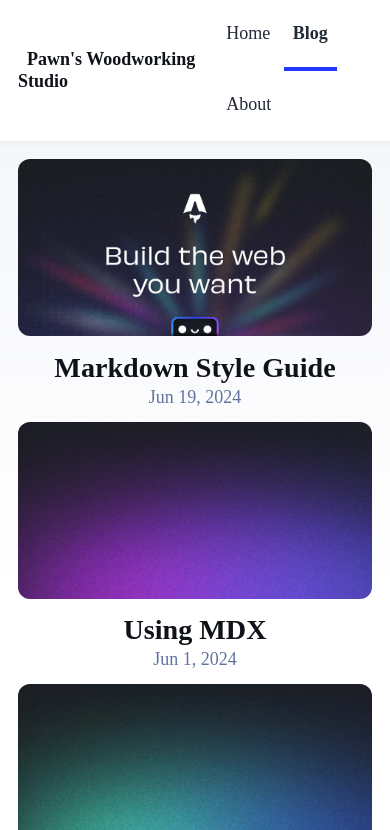
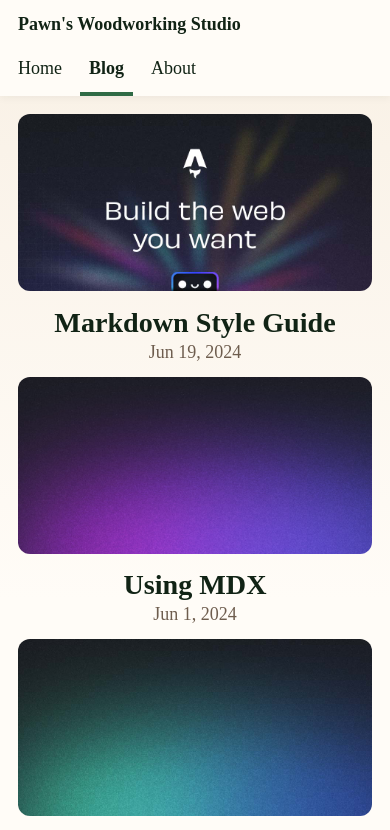
Before and after one commit to devKobe24/pawns-woodworking, an Astro site: page /blog in a window 390 px wide. Shown: the top 830 px of the page. Built offline with nearby package versions, Linux system fonts and the light colour scheme; Astro itself is replaced by a stand-in of ours.

Commit message:
style(layout): 브랜드 색상 적용과 모바일 헤더·줄바꿈 개선 (#5)
Co-authored-by: Claude Opus 5.5 <noreply@anthropic.com>

```diff
--- a/src/components/Header.astro
+++ b/src/components/Header.astro
@@ -26,7 +26,7 @@ import HeaderLink from './HeaderLink.astro';
 	header {
 		margin: 0;
 		padding: 0 1em;
-		background: white;
+		background: var(--paper);
 		box-shadow: 0 2px 8px rgba(var(--black), 5%);
 	}
 	h2 {
@@ -45,7 +45,7 @@ import HeaderLink from './HeaderLink.astro';
 	}
 	nav a {
 		padding: 1em 0.5em;
-		color: var(--black);
+		color: rgb(var(--black));
 		border-bottom: 4px solid transparent;
 		text-decoration: none;
 	}
@@ -61,5 +61,22 @@ import HeaderLink from './HeaderLink.astro';
 		.social-links {
 			display: none;
 		}
+		/* Stack the site name above the menu so neither wraps on phones. */
+		nav {
+			flex-direction: column;
+			align-items: flex-start;
+		}
+		h2 a {
+			display: block;
+			padding: 0.75em 0 0.25em;
+		}
+		.internal-links {
+			display: flex;
+			gap: 0.5em;
+			margin-left: -0.5em;
+		}
+		.internal-links a {
+			padding: 0.5em;
+		}
 	}
 </style>
--- a/src/pages/blog/index.astro
+++ b/src/pages/blog/index.astro
@@ -64,7 +64,7 @@ const posts = (await getCollection('blog')).sort(
 			}
 			ul li a:hover h4,
 			ul li a:hover .date {
-				color: rgb(var(--accent));
+				color: var(--accent);
 			}
 			ul a:hover img {
 				box-shadow: var(--box-shadow);
--- a/src/styles/global.css
+++ b/src/styles/global.css
@@ -5,13 +5,15 @@
  */
 
 :root {
-	--accent: #2337ff;
-	--accent-dark: #000d8a;
-	--black: 15, 18, 25;
-	--gray: 96, 115, 159;
-	--gray-light: 229, 233, 240;
-	--gray-dark: 34, 41, 57;
-	--gray-gradient: rgba(var(--gray-light), 50%), #fff;
+	/* Brand colors sampled from src/assets/pawns-woodworking-og.jpg */
+	--accent: #2f6a45;
+	--accent-dark: #112315;
+	--black: 17, 35, 21;
+	--gray: 110, 93, 78;
+	--gray-light: 244, 232, 216;
+	--gray-dark: 45, 38, 32;
+	--paper: #fffcf7;
+	--gray-gradient: rgba(var(--gray-light), 60%), var(--paper);
 	--box-shadow:
 		0 2px 6px rgba(var(--gray), 25%), 0 8px 24px rgba(var(--gray), 33%),
 		0 16px 32px rgba(var(--gray), 33%);
@@ -22,9 +24,12 @@ body {
 	padding: 0;
 	text-align: left;
 	background: linear-gradient(var(--gray-gradient)) no-repeat;
+	background-color: var(--paper);
 	background-size: 100% 600px;
 	word-wrap: break-word;
 	overflow-wrap: break-word;
+	/* Break Korean text at spaces, not between syllables. */
+	word-break: keep-all;
 	color: rgb(var(--gray-dark));
 	font-size: 20px;
 	line-height: 1.7;
@@ -68,7 +73,7 @@ a {
 	color: var(--accent);
 }
 a:hover {
-	color: var(--accent);
+	color: var(--accent-dark);
 }
 p {
 	margin-bottom: 1em;
@@ -120,6 +125,12 @@ hr {
 	main {
 		padding: 1em;
 	}
+	h1 {
+		font-size: 2.2em;
+	}
+	h2 {
+		font-size: 1.8em;
+	}
 }
 
 .sr-only {
```
